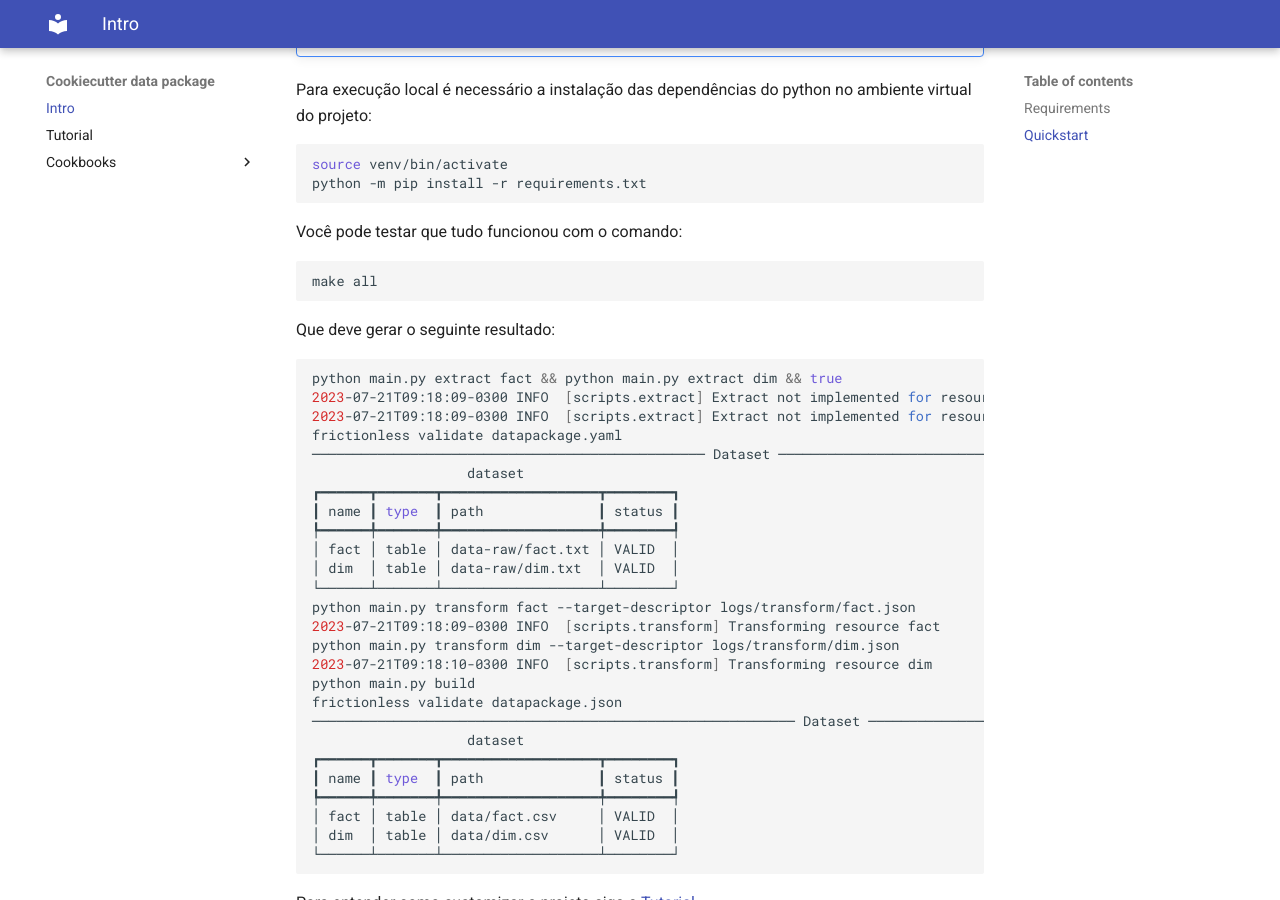
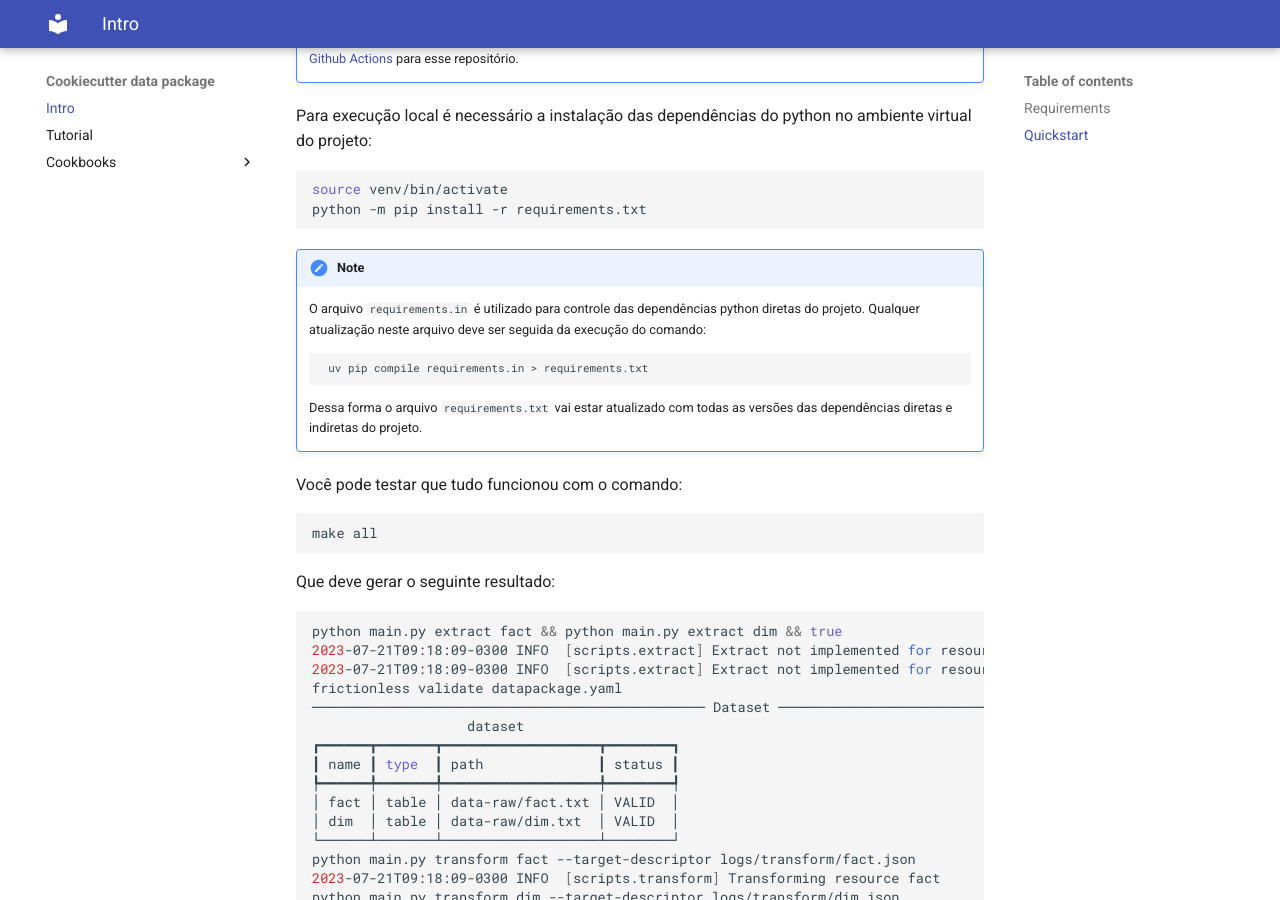
Before and after one commit to splor-mg/cookiecutter-datapackage, an MkDocs documentation site: the page built from docs/index.md, in a window 1280 px wide and 900 px high, scrolled down 1209 px. Built offline with MkDocs 1.6.1 and Material for MkDocs 9.7.7, drawn with Linux system fonts in a browser that asks for light colours; the version menu is left out; some of the changed text lies outside the part shown.

Commit message:
utiliza uv para execucao do pip-compile (#46)

````diff
--- a/docs/index.md
+++ b/docs/index.md
@@ -8,7 +8,7 @@
 
 - git;
 - make;
-- Python (e pacotes `cookiecutter`, `jinja2-git`, e `pip-tools`).
+- Python (e pacotes `cookiecutter`, `jinja2-git`, e `uv` preferencialmente instalados com [`pipx`](https://github.com/pypa/pipx)).
 
 Para execução das etapas do processo de ETL é necessário:
 
@@ -57,6 +57,16 @@
 python -m pip install -r requirements.txt
 ```
 
+!!! note
+
+    O arquivo `requirements.in` é utilizado para controle das dependências python diretas do projeto. Qualquer atualização neste arquivo deve ser seguida da execução do comando:
+
+    ```bash
+     uv pip compile requirements.in > requirements.txt
+    ```
+
+    Dessa forma o arquivo `requirements.txt` vai estar atualizado com todas as versões das dependências diretas e indiretas do projeto.
+
 Você pode testar que tudo funcionou com o comando:
 
 ```bash
````
Also changed, not shown: 2 other files.
